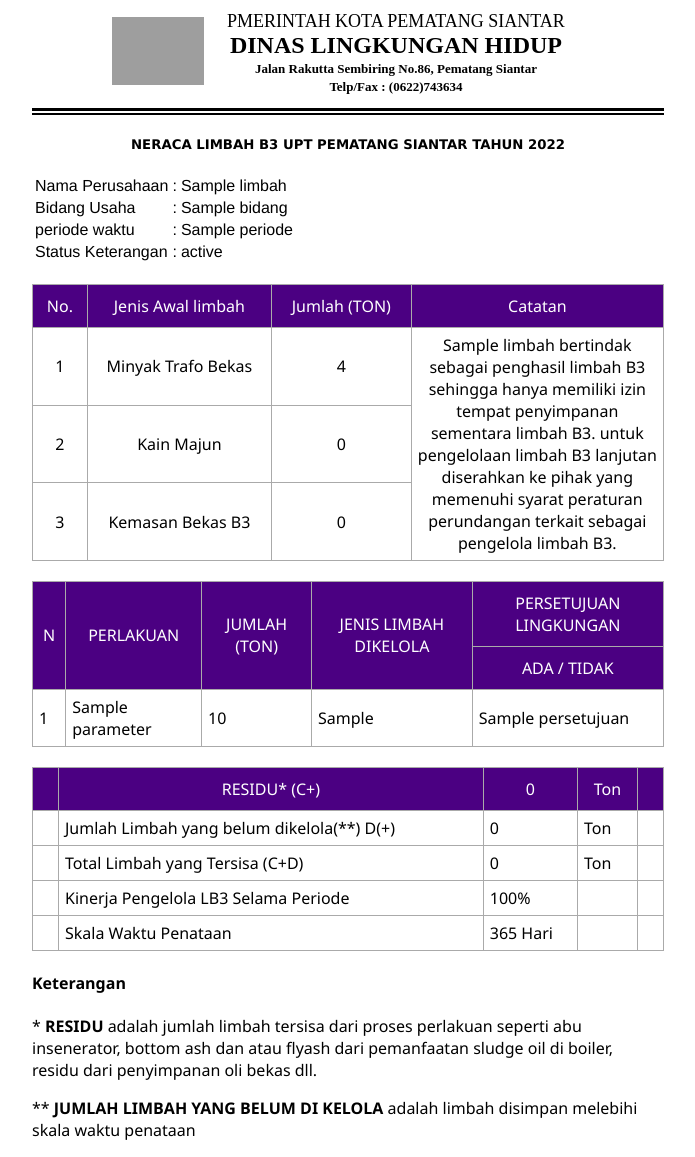
After one commit to hamdani128/sippantau, a CodeIgniter 4 app: template app/Views/print/print_limbahb3.php in a window 1280 px wide. The commit adds this page. Shown: the whole page, without its empty margins (292-987 px from the left). Run offline with PHP 8.4 and a stand-in for CodeIgniter, Linux system fonts and the light colour scheme; the template is opened without the code that fills it: most values are stand-ins (such as "Sample title", 1, 10 or a date in 2020); some libraries are stand-ins or nearby versions; grey boxes are pictures that could not be loaded.

Commit message:
17:09 03-10-2022

```diff
--- a/app/Config/Routes.php
+++ b/app/Config/Routes.php
@@ -43,7 +43,9 @@ $routes->get('/users/logout', 'AuthController::logout');
 $routes->post('/registrasilab/insert_detail_registrasilab', 'Landing::insert_detail_registrasilab');
 $routes->post('/registrasilab/insert_registrasilab', 'Landing::insert_registrasilab');
 $routes->get('/registrasilab/print_dokumen_registrasilab/(:any)', 'Master1::cetak_dokumen/$1');
-
+// print
+$routes->get('/pages/limbah_b3/print/(:any)', 'Master1::limbah_b3_print/$1');
+$routes->get('/pages/limbah_air_domestik/print/(:any)', 'Master1::limbah_air_domestik_print/$1');
 $routes->group('', ['filter' => 'AuthCheck'], function ($routes){
     $routes->get('/', 'Home::index');
     $routes->get('/pages/master_register', 'Master1::index');
--- a/app/Views/pages/limbah/limbah_b3.php
+++ b/app/Views/pages/limbah/limbah_b3.php
@@ -64,7 +64,8 @@
                                 <td><?php echo $row->updated_at; ?></td>
                                 <td>
                                     <div class="input-group">
-                                        <a href="#" class="btn btn-sm btn-primary">
+                                        <a href="#" class="btn btn-sm btn-primary"
+                                            onclick="cetak_print_limbahb3('<?php echo $row->id_register ?>')">
                                             <i class="bx bx-printer"></i>
                                         </a>
                                         <a href="#" class="btn btn-sm btn-danger">
--- /dev/null
+++ b/app/Views/print/print_limbahb3.php
@@ -0,0 +1,233 @@
+<!DOCTYPE html>
+<html>
+
+<head>
+    <title>Sipppantau - kota Pematang siantar</title>
+    <style>
+    .container {
+        width: 50%;
+        margin: 0 auto;
+    }
+
+    .table {
+        border-spacing: 0;
+        font-family: 'Segoe UI', Tahoma, Geneva, Verdana, sans-serif;
+        border-top: 1px solid #aaa;
+        border-left: 1px solid #aaa;
+        margin-top: 20px;
+        width: 100%;
+    }
+
+    @media print {
+        .container {
+            width: 100%;
+            margin: 0 auto;
+            padding: 10px;
+        }
+
+        .table {
+
+            width: 100%;
+            padding-right: 2px;
+        }
+    }
+
+    .table thead {
+        background-color: indigo;
+    }
+
+    .table thead th {
+        font-weight: normal;
+        color: white;
+        border-bottom: 1px solid #aaa;
+        border-right: 1px solid #aaa;
+        padding: 10px;
+    }
+
+    .table tr td {
+        font-weight: normal;
+        padding: 6px;
+        border-bottom: 1px solid #aaa;
+        border-right: 1px solid #aaa;
+    }
+
+    .hr {
+        height: 3px;
+        background: black;
+        margin-top: 10px;
+    }
+
+    .hr2 {
+        height: 1.5px;
+        background: black;
+        margin-top: 2px;
+    }
+    </style>
+</head>
+
+<body>
+
+    <div class="container">
+        <table style="width: 100%;">
+            <tr>
+                <td style="width: 15%;"><img
+                        style="width: 100%;object-fit: cover;object-position: center;padding-left: 84%;"
+                        src="<?php echo base_url() ?>/assets/images/siantar.png"></td>
+                <td colspan="5" style="text-align: center;">
+                    <font size="4">PMERINTAH KOTA PEMATANG SIANTAR</font><br>
+                    <font size="5"><b>DINAS LINGKUNGAN HIDUP</b></font><br>
+                    <!-- <font size="2">Badan Laporan dan Pengendalian Lingkungan Hidup</font><br> -->
+                    </font>
+                    <font size="2"><b>Jalan Rakutta Sembiring No.86, Pematang Siantar</b></font><br>
+                    <font size="2"><b>Telp/Fax : (0622)743634</b></font>
+                </td>
+            </tr>
+        </table>
+        <div class="hr"></div>
+        <div class="hr2"></div>
+        <h5
+            style="text-align: center;font-family: 'Lucida Sans', 'Lucida Sans Regular', 'Lucida Grande', 'Lucida Sans Unicode', Geneva, Verdana, sans-serif;">
+            NERACA LIMBAH B3 UPT PEMATANG SIANTAR TAHUN 2022</h5>
+        <table style="border: 1px;font-family: 'Franklin Gothic Medium', 'Arial Narrow', Arial, sans-serif;">
+            <tr>
+                <td>Nama Perusahaan </td>
+                <td>:</td>
+                <td><?= $limbah->nama_perusahaan; ?></td>
+            </tr>
+            <tr>
+                <td>Bidang Usaha </td>
+                <td>:</td>
+                <td><?= $limbah->bidang; ?></td>
+            </tr>
+            <tr>
+                <td>periode waktu </td>
+                <td>:</td>
+                <td><?= $limbah->periode; ?></td>
+            </tr>
+            <tr>
+                <td>Status Keterangan </td>
+                <td>:</td>
+                <td><?= $limbah->status; ?></td>
+            </tr>
+        </table>
+
+        <table class="table">
+            <thead style="height: 50%;">
+                <tr>
+                    <th>No.</td>
+                    <th>Jenis Awal limbah</th>
+                    <th>Jumlah (TON)</th>
+                    <th>Catatan</th>
+                </tr>
+            </thead>
+            <tr style="text-align: center;">
+                <td>1</td>
+                <td>Minyak Trafo Bekas</td>
+                <td>4</td>
+                <td rowspan="4" style="width: 40%;">
+                    <?= $limbah->nama_perusahaan; ?> bertindak sebagai penghasil limbah B3
+                    sehingga hanya memiliki izin tempat penyimpanan sementara limbah B3.
+                    untuk pengelolaan limbah B3 lanjutan diserahkan ke pihak yang memenuhi
+                    syarat peraturan perundangan terkait sebagai pengelola limbah B3.
+                </td>
+            </tr>
+            <tr style="text-align: center;">
+                <td>2</td>
+                <td>Kain Majun</td>
+                <td>0</td>
+            </tr>
+            <tr style="text-align: center;">
+                <td>3</td>
+                <td>Kemasan Bekas B3</td>
+                <td>0</td>
+            </tr>
+        </table>
+
+        <table class="table">
+            <thead style="height: 50%;">
+                <tr>
+                    <th rowspan="2">N</td>
+                    <th rowspan="2">PERLAKUAN</th>
+                    <th rowspan="2">JUMLAH (TON)</th>
+                    <th rowspan="2">JENIS LIMBAH DIKELOLA</th>
+                    <th colspan="2">PERSETUJUAN LINGKUNGAN</th>
+                </tr>
+                <tr>
+                    <th colspan="">ADA / TIDAK</th>
+                </tr>
+            </thead>
+            <tbody>
+                <?php if(count($limbah_b3) > 0) : $no=1;?>
+                <?php foreach($limbah_b3 as $row) : ?>
+                <tr>
+                    <td><?= $no++; ?></td>
+                    <td><?= $row->parameter; ?></td>
+                    <td><?= $row->jumlah; ?></td>
+                    <td><?= $row->jenis_limbah; ?></td>
+                    <td><?= $row->persetujuan; ?></td>
+                </tr>
+                <?php endforeach; ?>
+                <?php endif; ?>
+            </tbody>
+        </table>
+
+        <table class="table">
+            <thead style="height: 50%;">
+                <tr>
+                    <th></th>
+                    <th>RESIDU* (C+)</th>
+                    <th>0</th>
+                    <th>Ton</th>
+                    <th></th>
+                </tr>
+            </thead>
+            <tbody>
+                <tr>
+                    <td></td>
+                    <td>Jumlah Limbah yang belum dikelola(**) D(+)</td>
+                    <td>0</td>
+                    <td>Ton</td>
+                    <td></td>
+                </tr>
+                <tr>
+                    <td></td>
+                    <td>Total Limbah yang Tersisa (C+D)</td>
+                    <td>0</td>
+                    <td>Ton</td>
+                    <td></td>
+                </tr>
+                <tr>
+                    <td></td>
+                    <td>Kinerja Pengelola LB3 Selama Periode</td>
+                    <td>100%</td>
+                    <td></td>
+                    <td></td>
+                </tr>
+                <tr>
+                    <td></td>
+                    <td>Skala Waktu Penataan</td>
+                    <td>365 Hari</td>
+                    <td></td>
+                    <td></td>
+                </tr>
+            </tbody>
+        </table>
+        <div style="font-family:'Segoe UI', Tahoma, Geneva, Verdana, sans-serif;">
+            <h4>Keterangan</h4>
+        </div>
+        <p style="font-family:'Segoe UI', Tahoma, Geneva, Verdana, sans-serif;">
+            * <label style="font-weight: bold;">RESIDU</label>
+            adalah jumlah limbah tersisa dari proses perlakuan seperti abu insenerator, bottom ash
+            dan atau flyash dari pemanfaatan sludge oil di boiler, residu dari penyimpanan oli bekas dll.
+        </p>
+        <p style="font-family:'Segoe UI', Tahoma, Geneva, Verdana, sans-serif;">
+            ** <label style="font-weight: bold;">JUMLAH LIMBAH YANG BELUM DI KELOLA</label>
+            adalah limbah disimpan melebihi skala waktu penataan
+        </p>
+</body>
+
+</html>
+
+<script>
+// wind ow.print();
+</script>
```
Also changed, not shown: app/Controllers/Master1.php (+25 -0 lines), app/Views/pages/limbah/limbah_domestik.php (+39 -1 lines), app/Views/print/print_limbah_air_domestik.php (added, +163 -0 lines), public/assets/js/custom/limbah_air_domestik.js, public/assets/js/custom/limbahb3.js.
